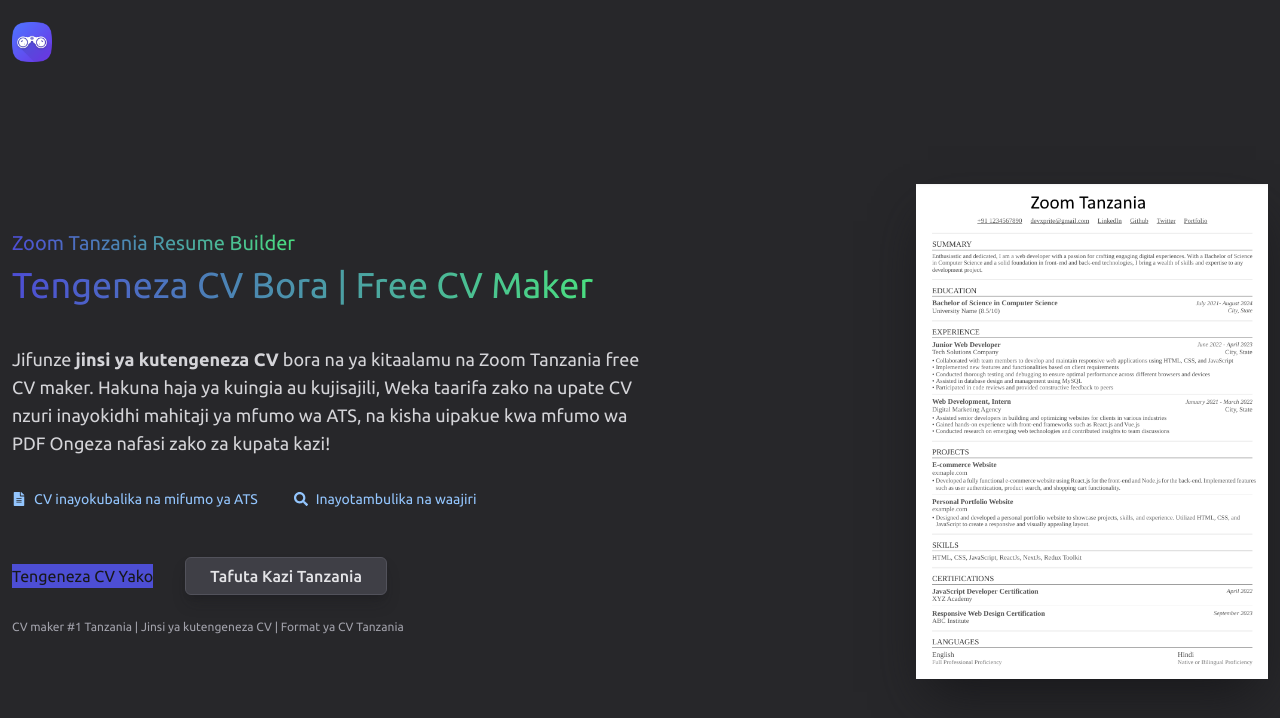
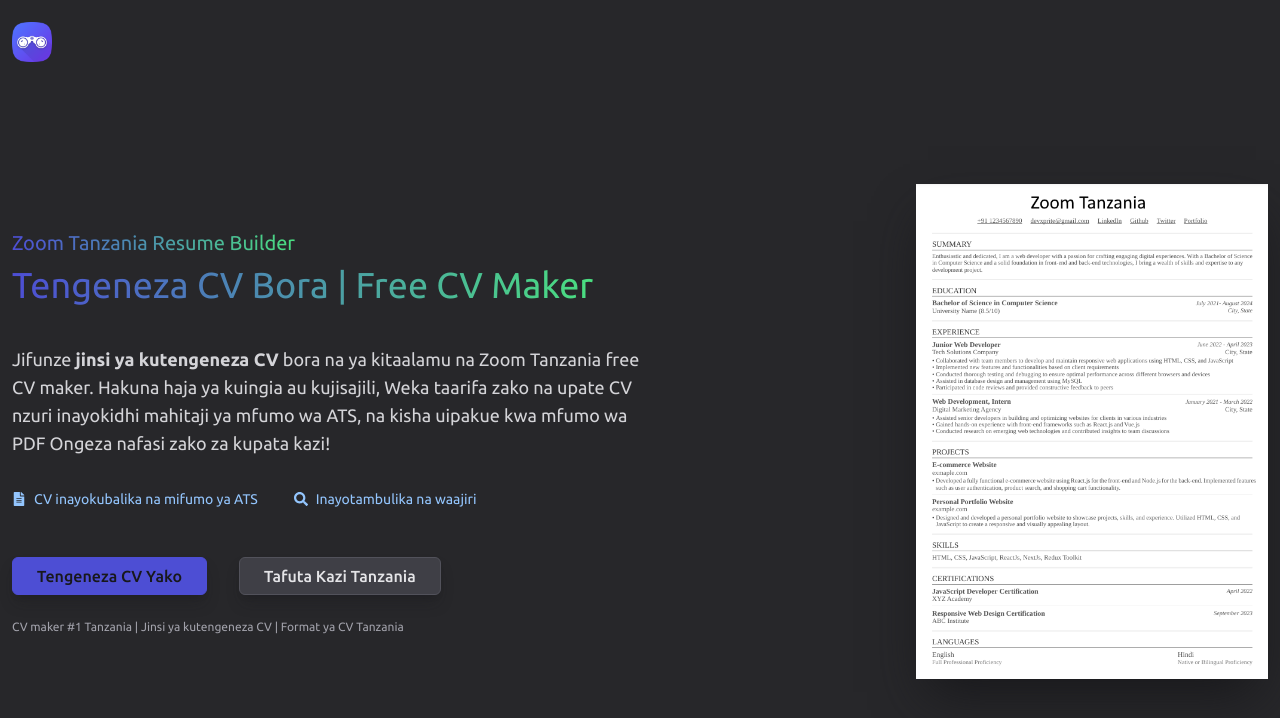
Before and after one commit to amanijoseph87/cvtool, a Next.js app: page / in a window 1280 px wide. Shown: the top 718 px of the page. Built offline with nearby package versions, Linux system fonts and the light colour scheme.

Commit message:
Update globals.scss
CSS Fix

```diff
--- a/app/globals.scss
+++ b/app/globals.scss
@@ -28,9 +28,21 @@
     text-size-adjust: none;
   }
 
-  /* Prevent iOS form input zoom */
+  /* Prevent iOS form input zoom - stronger implementation */
   input, select, textarea, button {
-    font-size: 16px; /* Minimum 16px to prevent iOS zoom */
+    font-size: 16px !important; /* Minimum 16px to prevent iOS zoom */
+    transform: scale(1); /* Force hardware acceleration */
+  }
+
+  /* Special input zoom prevention for iOS */
+  @media screen and (-webkit-min-device-pixel-ratio: 0) {
+    select,
+    textarea,
+    input,
+    .input-field {
+      font-size: 16px !important; /* Additional iOS zoom prevention */
+      -webkit-appearance: none; /* Remove default styling */
+    }
   }
 
   /* Fix iOS touch delay */
@@ -60,10 +72,41 @@
     @screen 2xl {
       @apply text-lg;
     }
+  }
 
-    &-filled {
-      @apply border-primary-500 bg-primary-400 text-gray-900;
+  /* Filled button variant */
+  .btn-filled {
+    @apply flex cursor-pointer items-center justify-center gap-3 rounded-md border border-primary-500 bg-primary-400 text-gray-900 px-6 py-1.5 font-medium shadow-lg shadow-gray-900/25 hover:brightness-125;
+    font-size: 16px; /* Prevent zoom on iOS */
+
+    @screen md {
+      @apply text-base;
     }
+
+    @screen 2xl {
+      @apply text-lg;
+    }
+  }
+
+  /* Additional button modifiers that won't break */
+  .btn-auto, .btn-filled-auto {
+    @apply w-auto;
+  }
+
+  .btn-full, .btn-filled-full {
+    @apply w-full;
+  }
+
+  .btn-mt-6, .btn-filled-mt-6 {
+    @apply mt-6;
+  }
+
+  .btn-ml-auto, .btn-filled-ml-auto {
+    @apply ml-auto;
+  }
+
+  .btn-gap-2, .btn-filled-gap-2 {
+    @apply gap-2;
   }
 
   /* Card component */
@@ -140,4 +183,17 @@
     /* Fixes Safari-specific rendering issues */
     transform: translateZ(0);
   }
+
+  /* Additional fixes for iOS Safari zooming issues */
+  input, textarea, select {
+    font-size: 16px !important;
+  }
+
+  /* Viewport meta adjustment for iOS */
+  meta[name="viewport"] {
+    content: "width=device-width, initial-scale=1, maximum-scale=1" !important;
+  }
 }
+
+/* Add this meta tag to your HTML head or update it if it exists */
+/* <meta name="viewport" content="width=device-width, initial-scale=1, maximum-scale=1"> */
```
